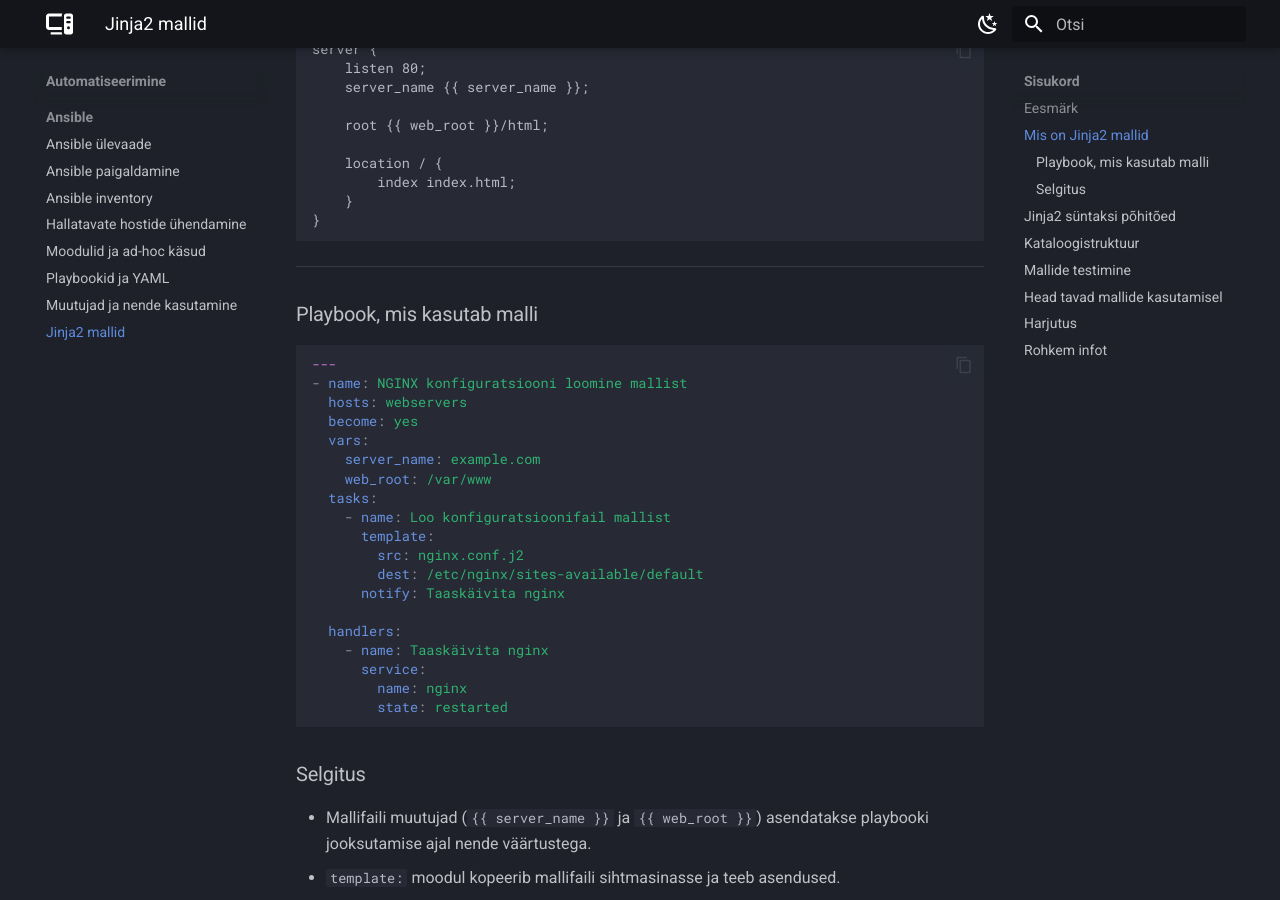
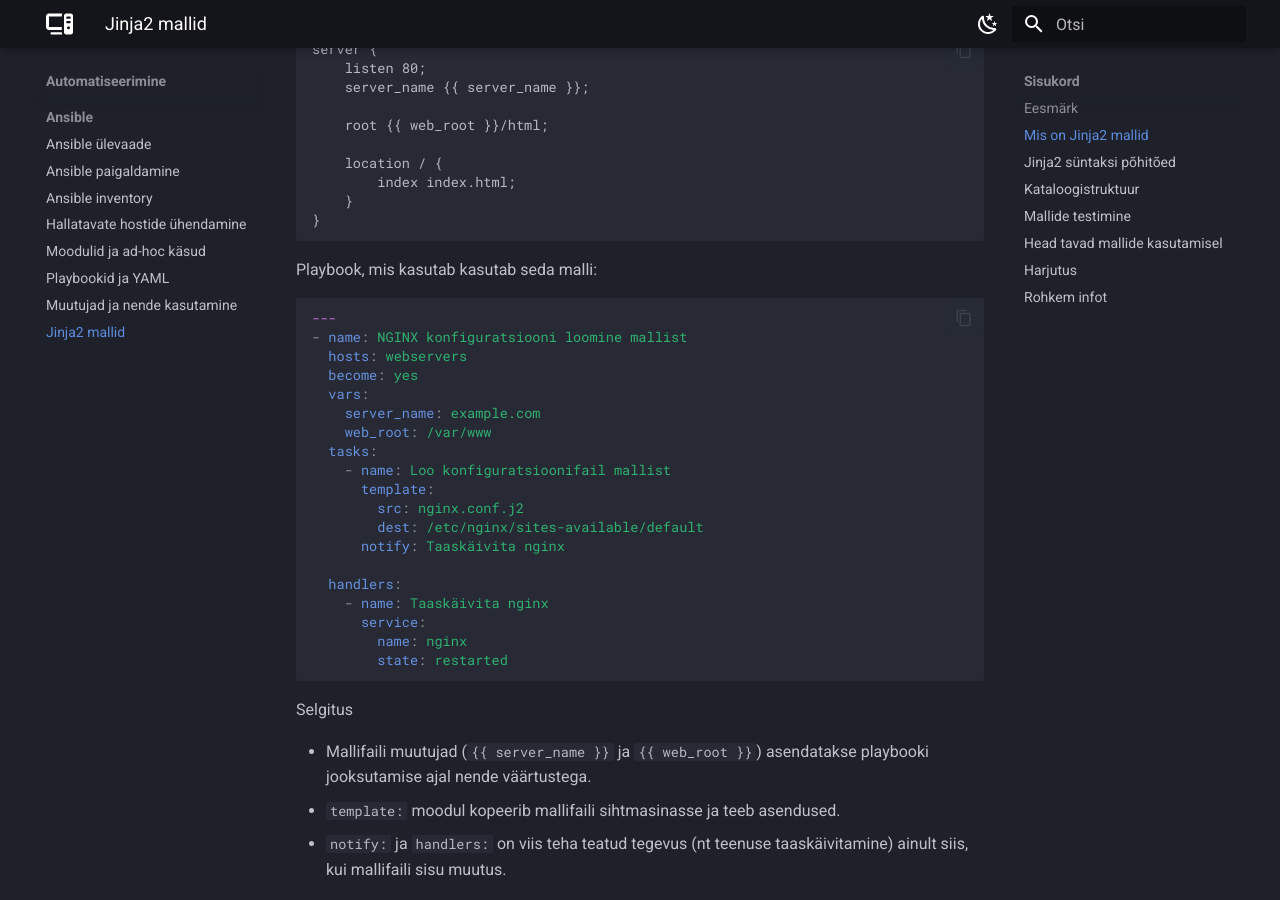
Before and after one commit to priitpaap/priitpaap.github.io, an MkDocs documentation site: the page built from docs/ansible/ansiblejinja2.md, in a window 1280 px wide and 900 px high, scrolled down 870 px. Built offline with MkDocs 1.6.1 and Material for MkDocs 9.7.7, drawn with Linux system fonts in a browser that asks for light colours.

Commit message:
Update ansiblejinja2.md

````diff
--- a/docs/ansible/ansiblejinja2.md
+++ b/docs/ansible/ansiblejinja2.md
@@ -36,9 +36,7 @@ server {
 }
 ```
 
----
-
-### Playbook, mis kasutab malli
+Playbook, mis kasutab kasutab seda malli:
 
 ```yaml
 ---
@@ -62,7 +60,7 @@ server {
         state: restarted
 ```
 
-### Selgitus
+Selgitus
 
 - Mallifaili muutujad (`{{ server_name }}` ja `{{ web_root }}`) asendatakse playbooki jooksutamise ajal nende väärtustega.
 - `template:` moodul kopeerib mallifaili sihtmasinasse ja teeb asendused.
````
